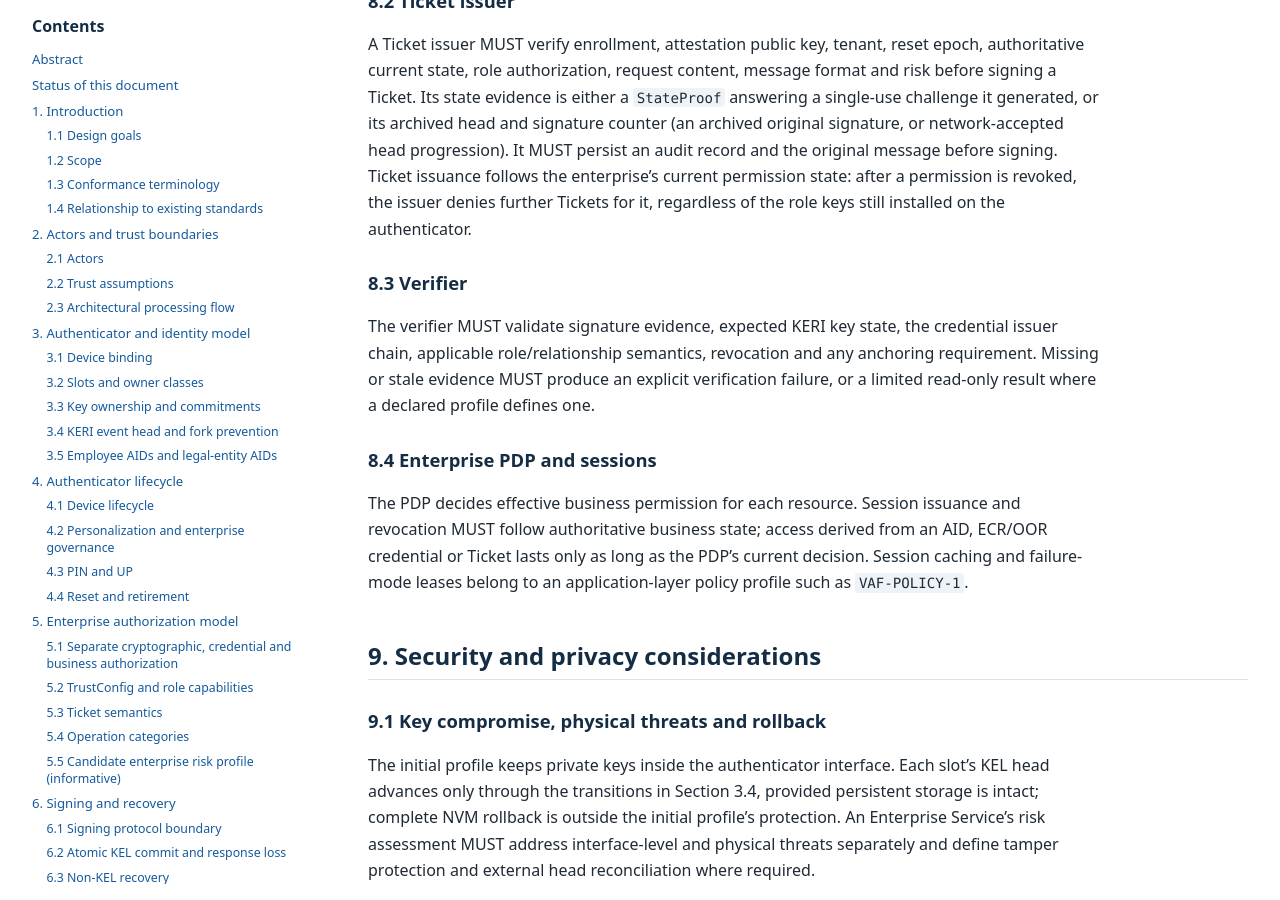
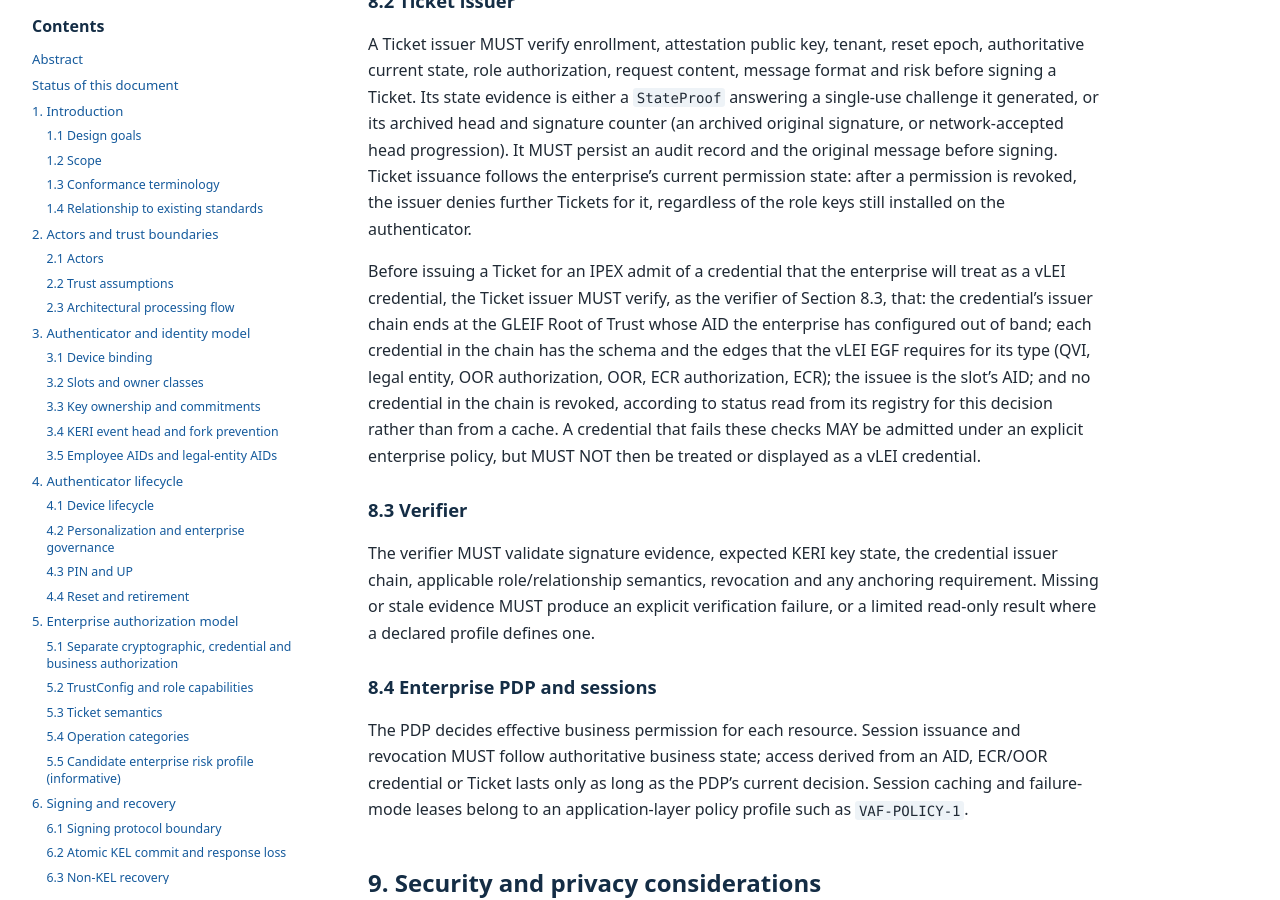
Before and after one commit to vlei-auth/vaf, a Jekyll site: the page built from index.md, in a window 1280 px wide and 900 px high, scrolled down 12717 px. Built offline with Jekyll 4.4.1, drawn with Linux system fonts in a browser that asks for light colours; part of the change alters nothing that is shown; some of the changed text lies outside the part shown.

Commit message:
Require credential trust checks before vLEI admit tickets

```diff
--- a/vaf-1.0.md
+++ b/vaf-1.0.md
@@ -1,6 +1,6 @@
 # vLEI Authenticator Framework (VAF) — Version 1.0
 
-*Editor's Draft — 2 November 2026*
+*Editor's Draft — 4 November 2026*
 
 **Specification identifier:** VAF-1.0
 **Editor's Draft URL:** https://vlei-auth.github.io/vaf/
@@ -261,6 +261,8 @@ Platforms MUST submit a `StateProof` with the Ticket request whenever their know
 
 A Ticket issuer MUST verify enrollment, attestation public key, tenant, reset epoch, authoritative current state, role authorization, request content, message format and risk before signing a Ticket. Its state evidence is either a `StateProof` answering a single-use challenge it generated, or its archived head and signature counter (an archived original signature, or network-accepted head progression). It MUST persist an audit record and the original message before signing. Ticket issuance follows the enterprise's current permission state: after a permission is revoked, the issuer denies further Tickets for it, regardless of the role keys still installed on the authenticator.
 
+Before issuing a Ticket for an IPEX admit of a credential that the enterprise will treat as a vLEI credential, the Ticket issuer MUST verify, as the verifier of Section 8.3, that: the credential's issuer chain ends at the GLEIF Root of Trust whose AID the enterprise has configured out of band; each credential in the chain has the schema and the edges that the vLEI EGF requires for its type (QVI, legal entity, OOR authorization, OOR, ECR authorization, ECR); the issuee is the slot's AID; and no credential in the chain is revoked, according to status read from its registry for this decision rather than from a cache. A credential that fails these checks MAY be admitted under an explicit enterprise policy, but MUST NOT then be treated or displayed as a vLEI credential.
+
 ### 8.3 Verifier
 
 The verifier MUST validate signature evidence, expected KERI key state, the credential issuer chain, applicable role/relationship semantics, revocation and any anchoring requirement. Missing or stale evidence MUST produce an explicit verification failure, or a limited read-only result where a declared profile defines one.
```
